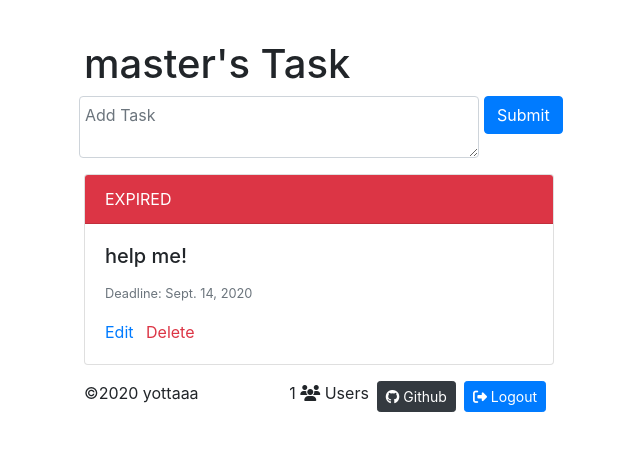
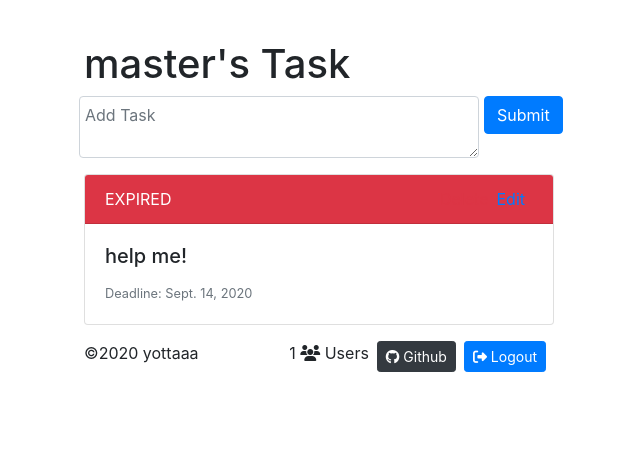
Before and after one commit to yottaaa/todowithdeadline, a Django app: page /todo/ in a window 1280 px wide. Shown: the top 451 px of the page, without its empty margins (321-961 px from the left). Run offline with Django 3.2, Linux system fonts and the light colour scheme; a user stored in the database is signed in; data comes from the database, SQL or seed files in the repository; some libraries are stand-ins or nearby versions.

Commit message:
change location of command

```diff
--- a/todoapp/templates/todoapp/index.html
+++ b/todoapp/templates/todoapp/index.html
@@ -21,12 +21,13 @@
                 {% if tasks %}
                     {% for task in tasks reversed %}
                         <div class="card mb-3">
-                            <div class="card-header {% if task.status == 'COMPLETE' %}text-white bg-success{% elif task.status == 'EXPIRED' %}text-white bg-danger{% endif %}">{{ task.status }}</div>
+                            <div class="card-header {% if task.status == 'COMPLETE' %}text-white bg-success{% elif task.status == 'EXPIRED' %}text-white bg-danger{% endif %}">{{ task.status }}
+                            <a class="text-primary mr-2 float-right" href="{% url 'edittask' task.id %}">Edit</a>
+                            <a class="text-danger mr-2 float-right" href="{% url 'deletetask' task.id %}">Delete</a>
+                            </div>
                             <div class="card-body">
                                 <h5 class="card-title">{{ task.tasks }}</h5>
                                 <p class="card-text"><small class="text-muted">Deadline: {{ task.deadline }}</small></p>
-                                <a class="text-primary mr-2" href="{% url 'edittask' task.id %}">Edit</a>
-                                <a class="text-danger mr-2" href="{% url 'deletetask' task.id %}">Delete</a>
                             </div>
                         </div>
                         <!-- <tr class="{% if task.status == 'COMPLETE' %}bg-success{% elif task.status == 'EXPIRED' %}bg-danger{% endif %}">
```
